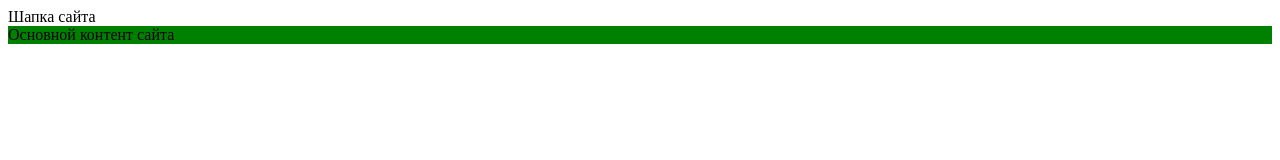
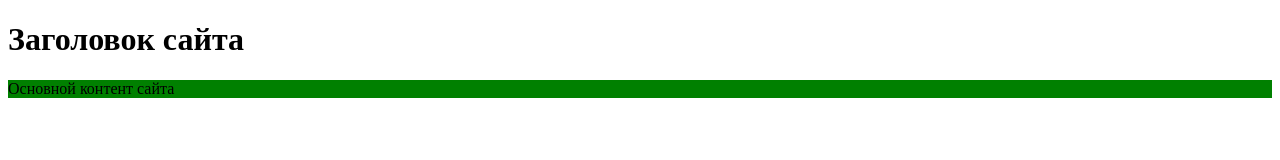
Before and after one commit to SvetlanaGF/Module_6, a plain HTML site: page index.html in a window 1280 px wide. Drawn offline with Linux system fonts and the light colour scheme.

Commit message:
Создана шапка проекта

```diff
--- a/index.html
+++ b/index.html
@@ -9,7 +9,9 @@
 </head>
 
 <body>
-  <hader>Шапка сайта</hader>
+  <hader>
+    <h1>Заголовок сайта</h1>
+  </hader>
 </body>
 
 <main>
```
